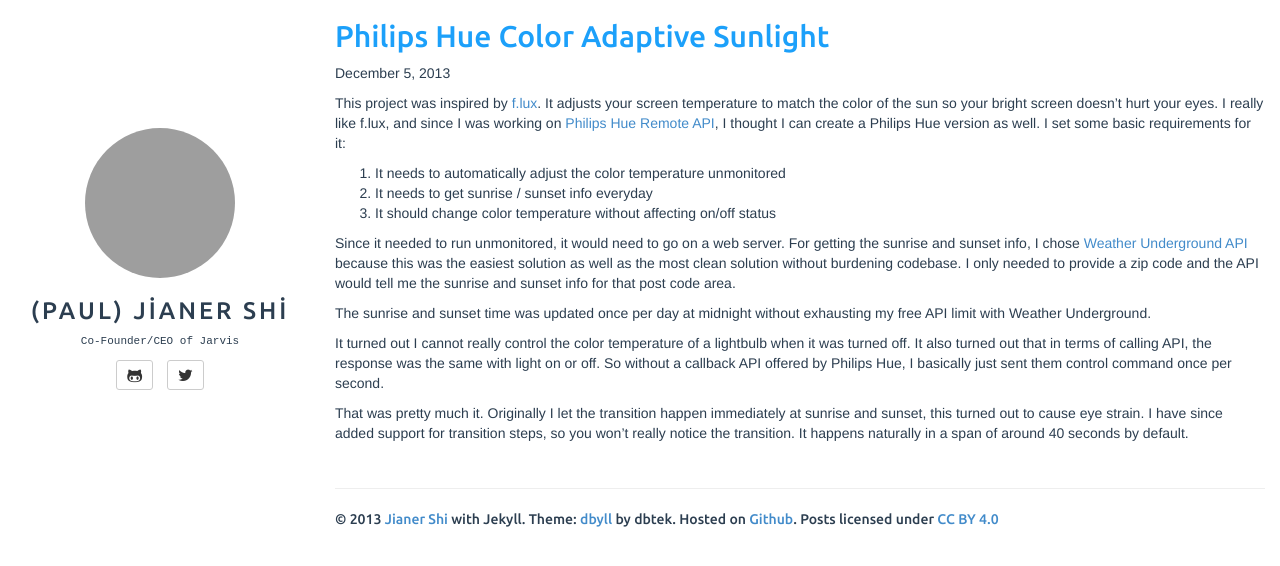
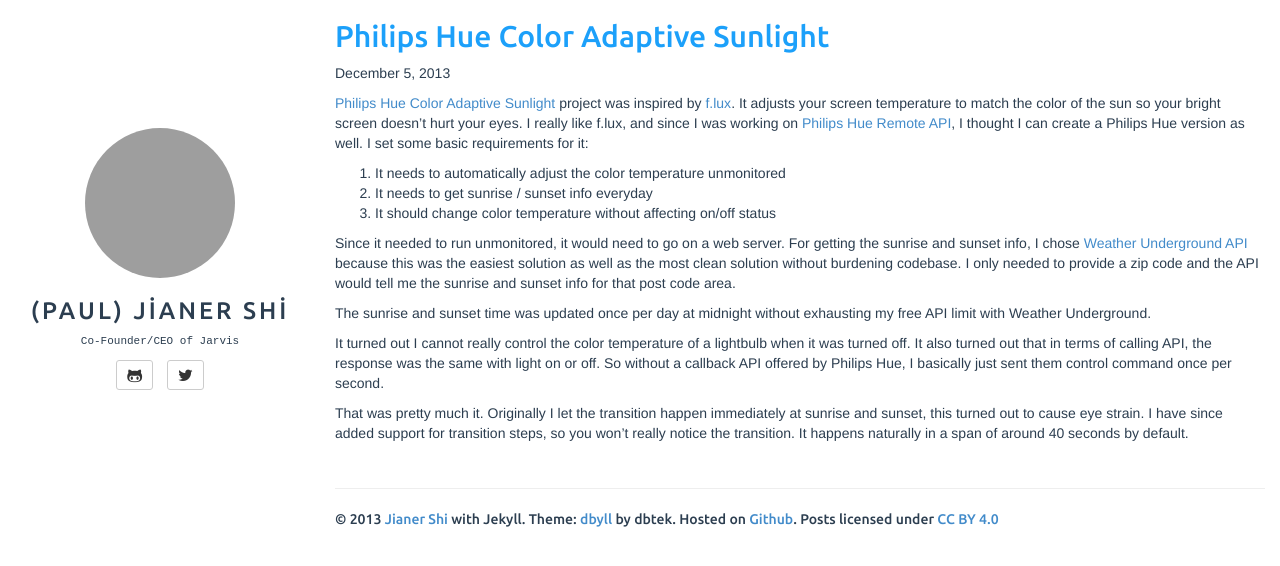
Before and after one commit to jianershi/jianershi.github.io, a Jekyll site: the page built from _posts/2013-12-05-Philips-Hue-Color-Adaptive-Sunlight.markdown, in a window 1280 px wide. Shown: the top 566 px of the page. Built offline with Jekyll 4.4.1, drawn with Linux system fonts in a browser that asks for light colours; grey boxes are pictures that could not be loaded.

Commit message:
add link to the project

```diff
--- a/_posts/2013-12-05-Philips-Hue-Color-Adaptive-Sunlight.markdown
+++ b/_posts/2013-12-05-Philips-Hue-Color-Adaptive-Sunlight.markdown
@@ -5,7 +5,7 @@
 categories: technical
 ---
 
-This project was inspired by [f.lux](http://justgetflux.com/). It adjusts your screen temperature to match the color of the sun so your bright screen doesn't hurt your eyes. I really like f.lux, and since I was working on [Philips Hue Remote API](http://blog.paulshi.me/technical/2013/11/27/Philips-Hue-Remote-API-Explained.html), I thought I can create a Philips Hue version as well. I set some basic requirements for it:
+[Philips Hue Color Adaptive Sunlight](https://github.com/paulshi/PhilipsHueColorAdaptiveSunlight) project was inspired by [f.lux](http://justgetflux.com/). It adjusts your screen temperature to match the color of the sun so your bright screen doesn't hurt your eyes. I really like f.lux, and since I was working on [Philips Hue Remote API](http://blog.paulshi.me/technical/2013/11/27/Philips-Hue-Remote-API-Explained.html), I thought I can create a Philips Hue version as well. I set some basic requirements for it:
 
 1. It needs to automatically adjust the color temperature unmonitored
 2. It needs to get sunrise / sunset info everyday
```
